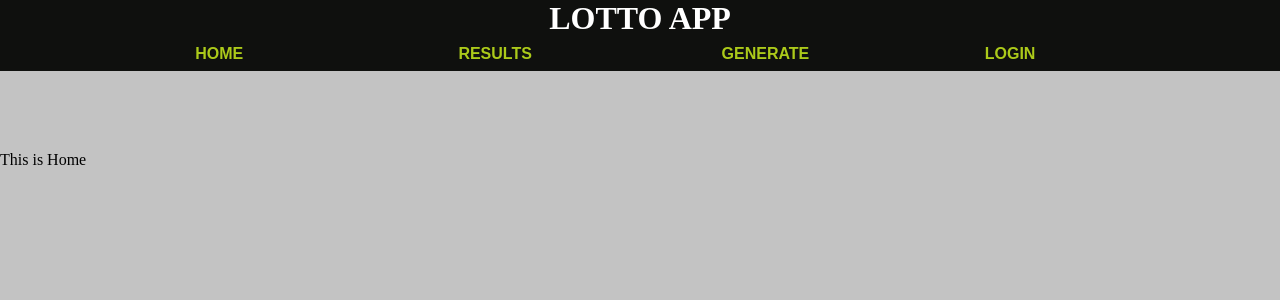
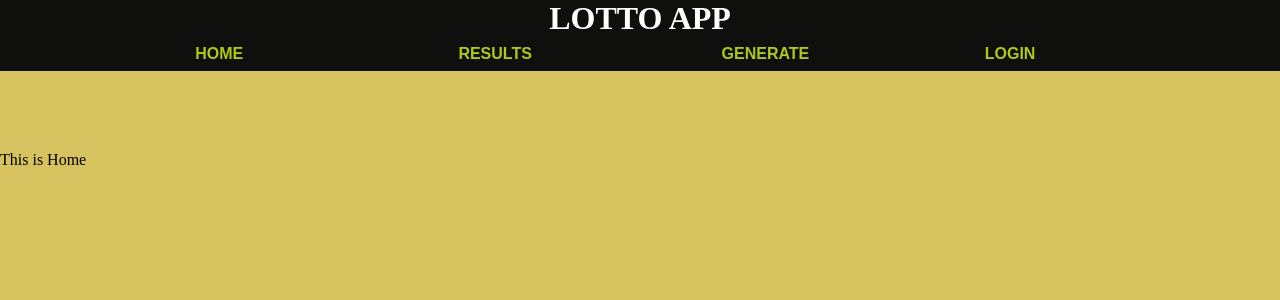
Before and after one commit to jakub728/Lotto, a React (Vite) app in the folder frontend/: page / in a window 1280 px wide. Shown: the top 300 px of the page. Built offline with nearby package versions, Linux system fonts and the light colour scheme.

Commit message:
statistic added

```diff
--- a/frontend/src/App.css
+++ b/frontend/src/App.css
@@ -67,7 +67,7 @@ header {
   width: 100%;
   max-width: 1600px;
   height: 100vh;
-  background-color: rgb(195, 195, 195);
+  background-color: #d6c25e;
   padding: 5rem 0;
 }
 
@@ -140,7 +140,7 @@ header {
   width: 100%;
   max-width: 1600px;
   height: 100vh;
-  background-color: rgb(195, 195, 195);
+  background-color: #d6c25e;
   padding: 5rem 0;
 }
 
```
